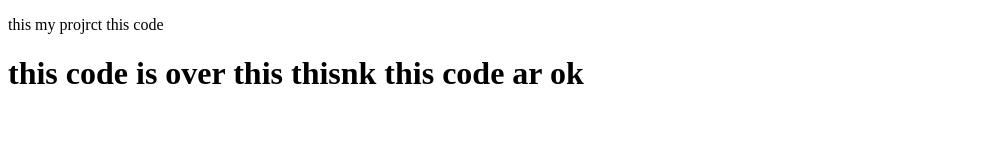
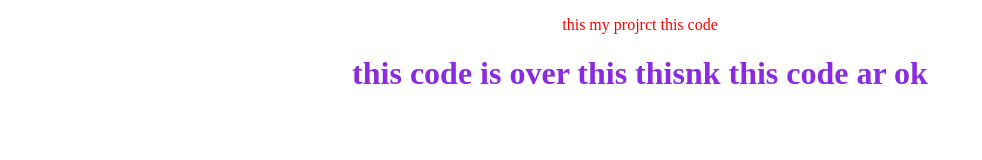
Before and after one commit to Asiksaikh/Localre, a plain HTML site: page index.html in a window 1280 px wide. Shown: the whole page, without its empty margins (0-982 px from the left). Drawn offline with Linux system fonts and the light colour scheme.

Commit message:
Add new line

```diff
--- a/index.html
+++ b/index.html
@@ -4,6 +4,7 @@
     <meta charset="UTF-8">
     <meta name="viewport" content="width=device-width, initial-scale=1.0">
     <title>Document</title>
+    <link rel="stylesheet" href="styel.css">
 </head>
 <body>
     <p> this my projrct this code</p>
--- a/styel.css
+++ b/styel.css
@@ -1,3 +1,9 @@
 p{
     color: red;
+    text-align: center;
+
 }
+h1{
+    color: blueviolet;
+    text-align: center;
+}
```
